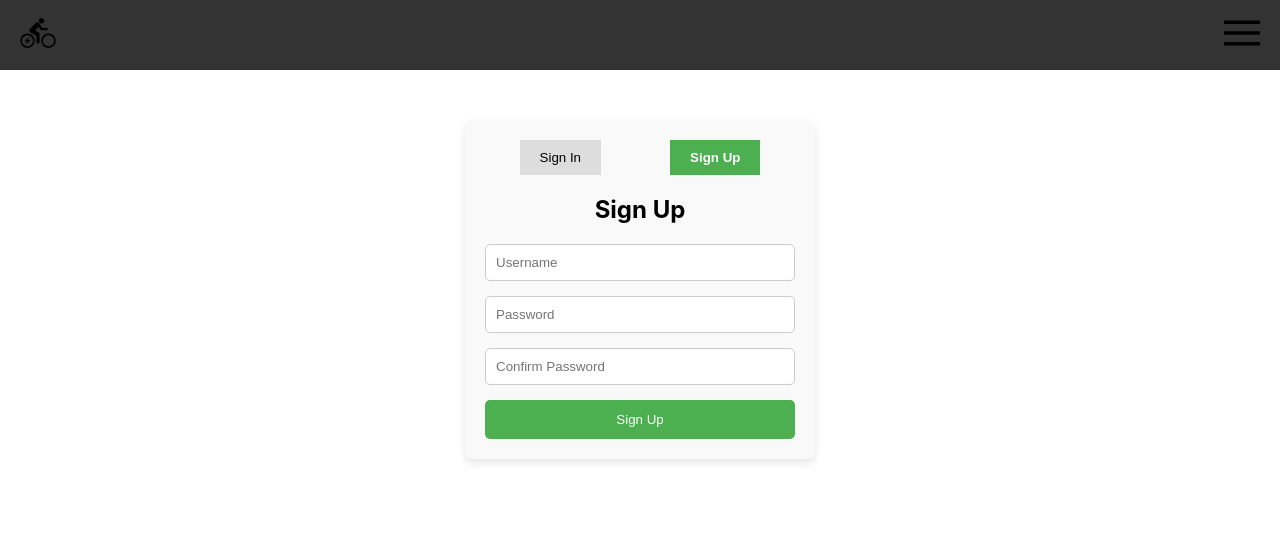
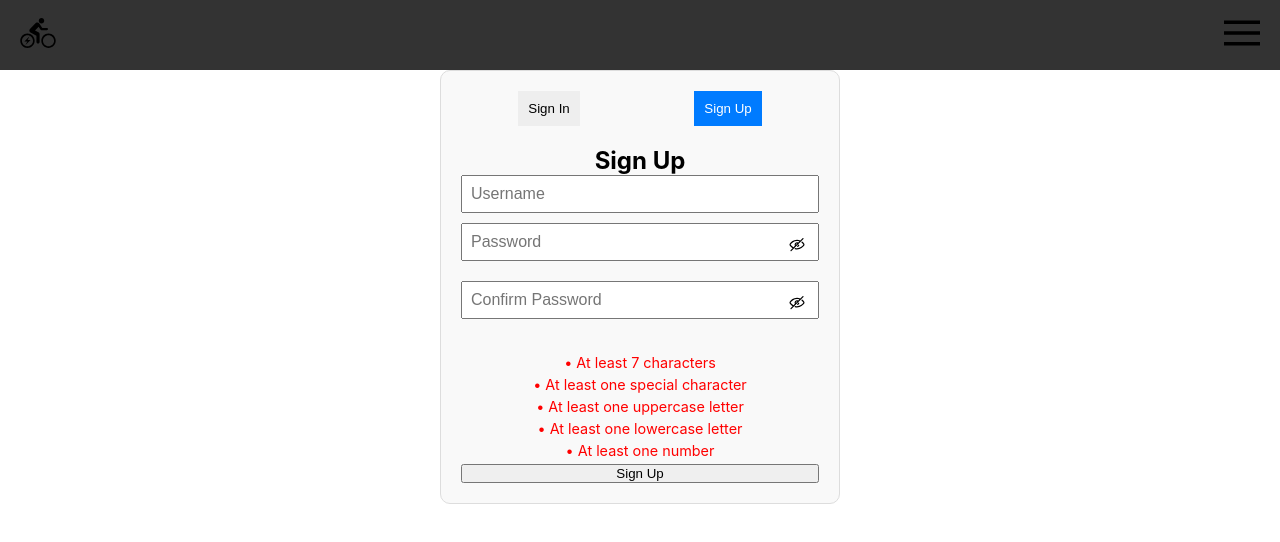
Before and after one commit to rubenssdhusdshdf/voltRides, a React (Create React App) app in the folder voltrides-frontend/: page /login in a window 1280 px wide. Both pictures are taken after a click on the button "Sign Up". Shown: the top 542 px of the page. Built offline with nearby package versions, Linux system fonts and the light colour scheme; no server answers.

Commit message:
login implementation, frontend validation

```diff
--- a/voltrides-frontend/src/Pages/Login/Login.css
+++ b/voltrides-frontend/src/Pages/Login/Login.css
@@ -1,9 +1,9 @@
 .login-container {
-    width: 350px;
-    margin: 50px auto;
+    max-width: 400px;
+    margin: auto;
     padding: 20px;
-    border-radius: 8px;
-    box-shadow: 0 4px 8px rgba(0, 0, 0, 0.1);
+    border: 1px solid #ddd;
+    border-radius: 10px;
     background-color: #f9f9f9;
   }
 
@@ -14,17 +14,15 @@
   }
 
   .tabs button {
-    padding: 10px 20px;
+    padding: 10px;
+    cursor: pointer;
     border: none;
-    background-color: #ddd;
-    cursor: pointer;
-    transition: background-color 0.3s ease;
+    background-color: #eee;
   }
 
   .tabs button.active {
-    background-color: #4caf50;
+    background-color: #007bff;
     color: white;
-    font-weight: bold;
   }
 
   .form {
@@ -32,28 +30,68 @@
     flex-direction: column;
   }
 
-  .form h2 {
-    margin-bottom: 20px;
-    text-align: center;
+  .form input {
+    margin-bottom: 10px;
+    padding: 8px;
+    font-size: 16px;
   }
 
-  .form input {
-    margin-bottom: 15px;
-    padding: 10px;
-    border: 1px solid #ccc;
-    border-radius: 5px;
+  .error-message {
+    color: red;
+    margin-bottom: 10px;
   }
 
-  .form button {
-    padding: 12px;
-    background-color: #4caf50;
-    color: white;
-    border: none;
-    border-radius: 5px;
-    cursor: pointer;
-    transition: background-color 0.3s ease;
+  .password-checklist {
+    margin-top: 10px;
+    font-size: 0.9rem;
   }
 
-  .form button:hover {
-    background-color: #45a049;
+  .password-checklist p {
+    margin: 5px 0;
   }
+
+  .valid {
+    color: green;
+  }
+
+  .invalid {
+    color: red;
+  }
+
+  .error-message {
+    color: red;
+    margin-top: 10px;
+  }
+
+  .password-input {
+    position: relative;
+    margin-bottom: 10px;
+  }
+
+  .password-input input {
+    width: 100%;
+    padding-right: 40px;
+  }
+
+  .toggle-password {
+    position: absolute;
+    right: 10px;
+    top: 50%;
+    transform: translateY(-50%);
+    cursor: pointer;
+    width: 24px;
+    height: 24px;
+  }
+
+  .valid {
+    color: green;
+  }
+
+  .invalid {
+    color: red;
+  }
+
+  .error-message {
+    color: red;
+    margin-top: 10px;
+  }
--- a/voltrides-frontend/src/Pages/Login/Login.js
+++ b/voltrides-frontend/src/Pages/Login/Login.js
@@ -1,102 +1,153 @@
 import React, { useState } from 'react';
-import './Login.css';
+import '../Login/Login.css';
+import noPasswordIcon from '../../Assets/Icons/no-password.svg';
+import seePasswordIcon from '../../Assets/Icons/see-password.svg';
 
 const Login = () => {
-  const [activeTab, setActiveTab] = useState('signIn');
-  const [signInData, setSignInData] = useState({ username: '', password: '' });
-  const [signUpData, setSignUpData] = useState({ username: '', password: '', confirmPassword: '' });
+  const [isSignIn, setIsSignIn] = useState(true);
+  const [username, setUsername] = useState('');
+  const [password, setPassword] = useState('');
+  const [confirmPassword, setConfirmPassword] = useState('');
+  const [errorMessage, setErrorMessage] = useState('');
+  const [showPassword, setShowPassword] = useState(false);
+  const [showConfirmPassword, setShowConfirmPassword] = useState(false);
 
-  const handleSignInChange = (e) => {
-    const { name, value } = e.target;
-    setSignInData({ ...signInData, [name]: value });
+  const handleSignInClick = () => {
+    setIsSignIn(true);
+    clearFields();
   };
 
-  const handleSignUpChange = (e) => {
-    const { name, value } = e.target;
-    setSignUpData({ ...signUpData, [name]: value });
+  const handleSignUpClick = () => {
+    setIsSignIn(false);
+    clearFields();
+  };
+
+  const clearFields = () => {
+    setUsername('');
+    setPassword('');
+    setConfirmPassword('');
+    setErrorMessage('');
+  };
+
+  const validatePassword = (password) => {
+    return {
+      lengthCheck: password.length >= 7,
+      specialCharCheck: /[!@#$%^&*(),.?":{}|<>]/.test(password),
+      upperCaseCheck: /[A-Z]/.test(password),
+      lowerCaseCheck: /[a-z]/.test(password),
+      numberCheck: /[0-9]/.test(password),
+    };
+  };
+
+  const passwordCriteria = validatePassword(password);
+
+  const handleSignUpSubmit = (e) => {
+    e.preventDefault();
+
+    if (password !== confirmPassword) {
+      setErrorMessage('Passwords do not match');
+      return;
+    }
+
+    if (!Object.values(passwordCriteria).every(Boolean)) {
+      setErrorMessage('Password does not meet all criteria');
+      return;
+    }
+
+    setErrorMessage('');
+    console.log('Sign up successful:', { username, password });
   };
 
   const handleSignInSubmit = (e) => {
     e.preventDefault();
-    console.log('Sign In Data:', signInData);
+    console.log('Sign in successful:', { username, password });
   };
 
-  const handleSignUpSubmit = (e) => {
-    e.preventDefault();
-    if (signUpData.password !== signUpData.confirmPassword) {
-      alert('Passwords do not match!');
-      return;
-    }
-    console.log('Sign Up Data:', signUpData);
-  };
+  const togglePasswordVisibility = () => setShowPassword(!showPassword);
+  const toggleConfirmPasswordVisibility = () => setShowConfirmPassword(!showConfirmPassword);
 
   return (
     <div className="login-container">
       <div className="tabs">
-        <button
-          className={activeTab === 'signIn' ? 'active' : ''}
-          onClick={() => setActiveTab('signIn')}
-        >
+        <button className={isSignIn ? 'active' : ''} onClick={handleSignInClick}>
           Sign In
         </button>
-        <button
-          className={activeTab === 'signUp' ? 'active' : ''}
-          onClick={() => setActiveTab('signUp')}
-        >
+        <button className={!isSignIn ? 'active' : ''} onClick={handleSignUpClick}>
           Sign Up
         </button>
       </div>
 
-      {activeTab === 'signIn' && (
-        <form onSubmit={handleSignInSubmit} className="form">
+      {isSignIn ? (
+        <form className="form" onSubmit={handleSignInSubmit}>
           <h2>Sign In</h2>
           <input
             type="text"
-            name="username"
             placeholder="Username"
-            value={signInData.username}
-            onChange={handleSignInChange}
-            required
+            value={username}
+            onChange={(e) => setUsername(e.target.value)}
           />
+          <div className="password-input">
             <input
-            type="password"
-            name="password"
+              type={showPassword ? 'text' : 'password'}
               placeholder="Password"
-            value={signInData.password}
-            onChange={handleSignInChange}
-            required
+              value={password}
+              onChange={(e) => setPassword(e.target.value)}
             />
+            <img
+              src={showPassword ? seePasswordIcon : noPasswordIcon}
+              alt="Toggle Password"
+              className="toggle-password"
+              onClick={togglePasswordVisibility}
+            />
+          </div>
           <button type="submit">Sign In</button>
         </form>
-      )}
-
-      {activeTab === 'signUp' && (
-        <form onSubmit={handleSignUpSubmit} className="form">
+      ) : (
+        <form className="form" onSubmit={handleSignUpSubmit}>
           <h2>Sign Up</h2>
           <input
             type="text"
-            name="username"
             placeholder="Username"
-            value={signUpData.username}
-            onChange={handleSignUpChange}
-            required
+            value={username}
+            onChange={(e) => setUsername(e.target.value)}
           />
+          <div className="password-input">
             <input
-            type="password"
-            name="password"
+              type={showPassword ? 'text' : 'password'}
               placeholder="Password"
-            value={signUpData.password}
-            onChange={handleSignUpChange}
-            required
+              value={password}
+              onChange={(e) => setPassword(e.target.value)}
             />
+            <img
+              src={showPassword ? seePasswordIcon : noPasswordIcon}
+              alt="Toggle Password"
+              className="toggle-password"
+              onClick={togglePasswordVisibility}
+            />
+          </div>
+          <div className="password-input">
             <input
-            type="password"
-            name="confirmPassword"
+              type={showConfirmPassword ? 'text' : 'password'}
               placeholder="Confirm Password"
-            value={signUpData.confirmPassword}
-            onChange={handleSignUpChange}
-            required
+              value={confirmPassword}
+              onChange={(e) => setConfirmPassword(e.target.value)}
             />
+            <img
+              src={showConfirmPassword ? seePasswordIcon : noPasswordIcon}
+              alt="Toggle Confirm Password"
+              className="toggle-password"
+              onClick={toggleConfirmPasswordVisibility}
+            />
+          </div>
+
+          {errorMessage && <p className="error-message">{errorMessage}</p>}
+          <div className="password-checklist">
+            <p className={passwordCriteria.lengthCheck ? 'valid' : 'invalid'}>• At least 7 characters</p>
+            <p className={passwordCriteria.specialCharCheck ? 'valid' : 'invalid'}>• At least one special character</p>
+            <p className={passwordCriteria.upperCaseCheck ? 'valid' : 'invalid'}>• At least one uppercase letter</p>
+            <p className={passwordCriteria.lowerCaseCheck ? 'valid' : 'invalid'}>• At least one lowercase letter</p>
+            <p className={passwordCriteria.numberCheck ? 'valid' : 'invalid'}>• At least one number</p>
+          </div>
           <button type="submit">Sign Up</button>
         </form>
       )}
```
Also changed, not shown: voltrides-frontend/src/Assets/Icons/no-password.svg (added), voltrides-frontend/src/Assets/Icons/see-password.svg (added). Lines whose indentation alone changed are shown as unchanged.
